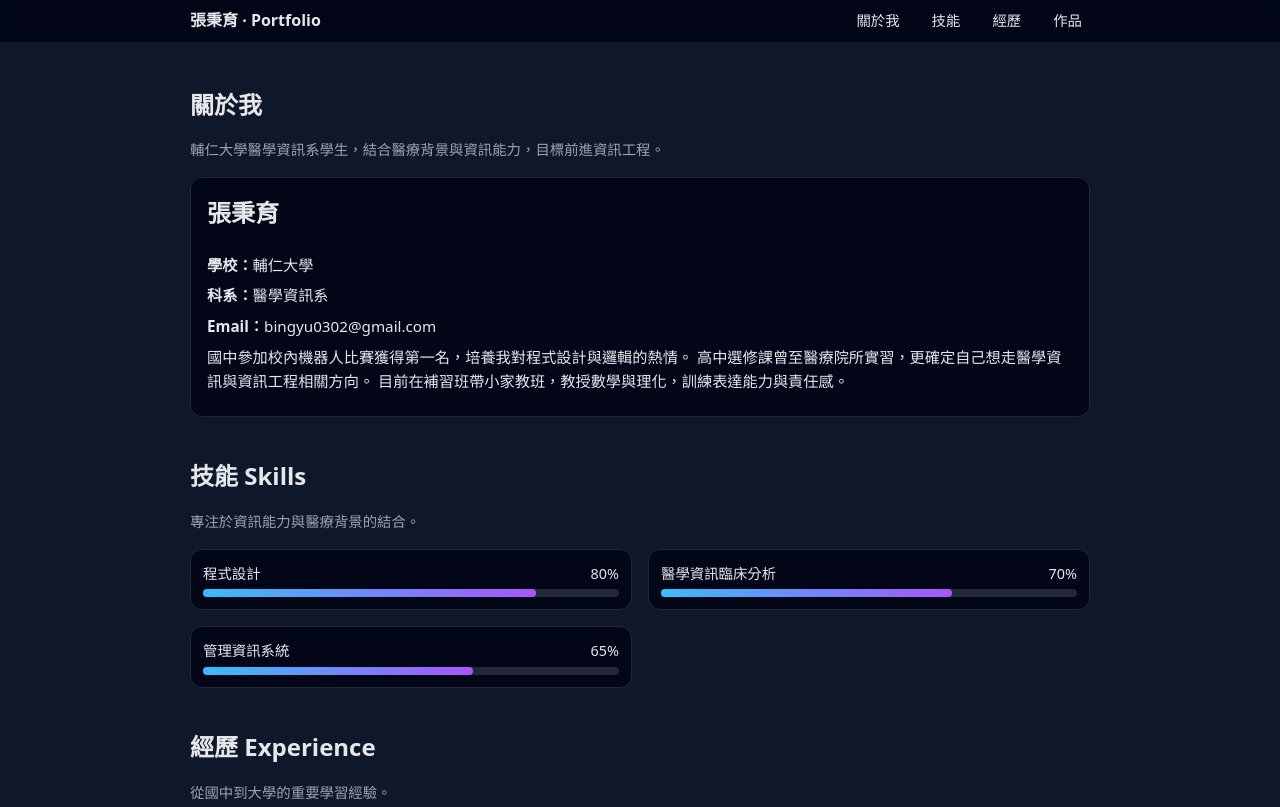
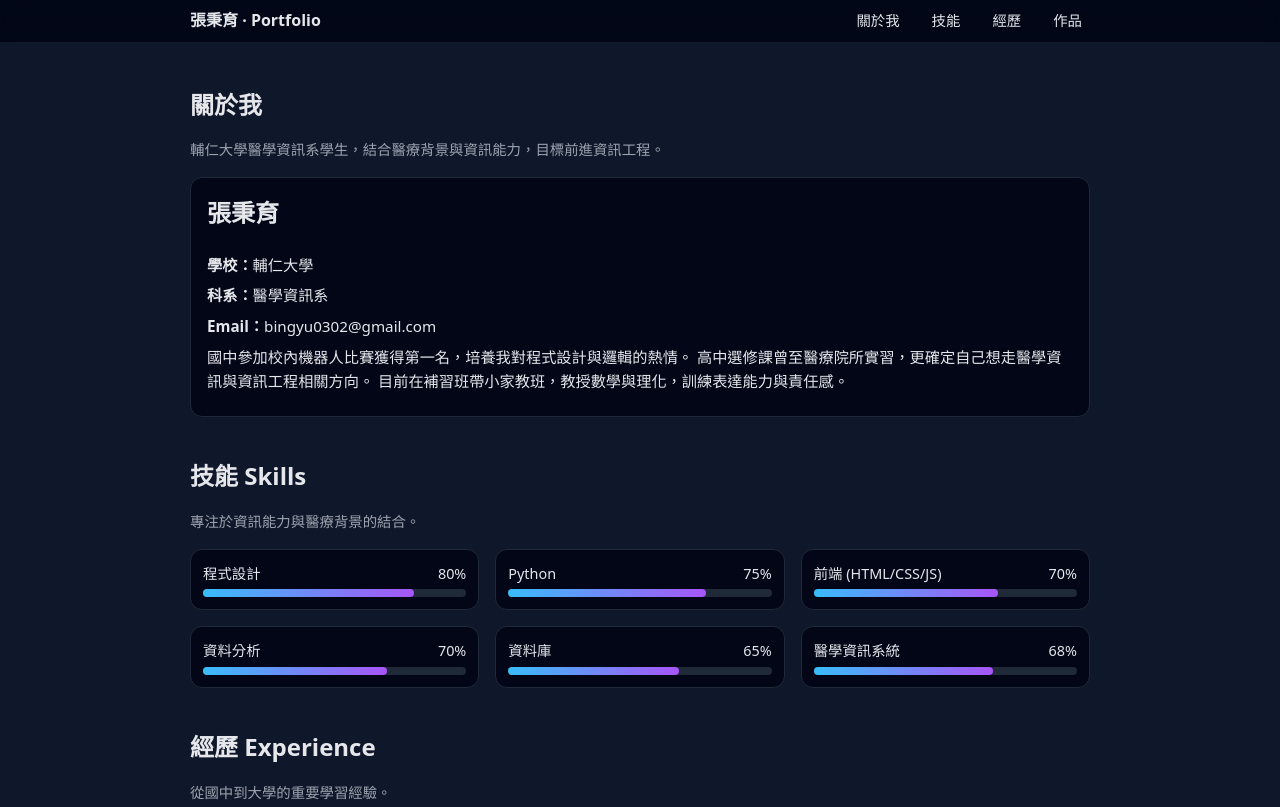
Before and after one commit to Eason-0302/1208-repo, a plain HTML site: page index.html in a window 1280 px wide. Shown: the top 807 px of the page. Drawn offline with Linux system fonts and the light colour scheme.

Commit message:
feat(skills): A version - skills bars (3-column, 6 items)

```diff
--- a/index.html
+++ b/index.html
@@ -89,7 +89,7 @@
     /* Skills */
     .skills {
       display: grid;
-      grid-template-columns: repeat(2, 1fr);
+      grid-template-columns: repeat(3, 1fr);
       gap: 1rem;
     }
 
@@ -232,6 +232,7 @@
   <p class="sub">專注於資訊能力與醫療背景的結合。</p>
 
   <div class="skills">
+    <!-- A 版：進度條（3 欄） -->
     <div class="skill">
       <div class="skill-title">
         <span>程式設計</span>
@@ -242,7 +243,15 @@
 
     <div class="skill">
       <div class="skill-title">
-        <span>醫學資訊臨床分析</span>
+        <span>Python</span>
+        <span>75%</span>
+      </div>
+      <div class="bar-outer"><div class="bar-inner" style="width:75%;"></div></div>
+    </div>
+
+    <div class="skill">
+      <div class="skill-title">
+        <span>前端 (HTML/CSS/JS)</span>
         <span>70%</span>
       </div>
       <div class="bar-outer"><div class="bar-inner" style="width:70%;"></div></div>
@@ -250,10 +259,26 @@
 
     <div class="skill">
       <div class="skill-title">
-        <span>管理資訊系統</span>
+        <span>資料分析</span>
+        <span>70%</span>
+      </div>
+      <div class="bar-outer"><div class="bar-inner" style="width:70%;"></div></div>
+    </div>
+
+    <div class="skill">
+      <div class="skill-title">
+        <span>資料庫</span>
         <span>65%</span>
       </div>
       <div class="bar-outer"><div class="bar-inner" style="width:65%;"></div></div>
+    </div>
+
+    <div class="skill">
+      <div class="skill-title">
+        <span>醫學資訊系統</span>
+        <span>68%</span>
+      </div>
+      <div class="bar-outer"><div class="bar-inner" style="width:68%;"></div></div>
     </div>
   </div>
 </section>
```
